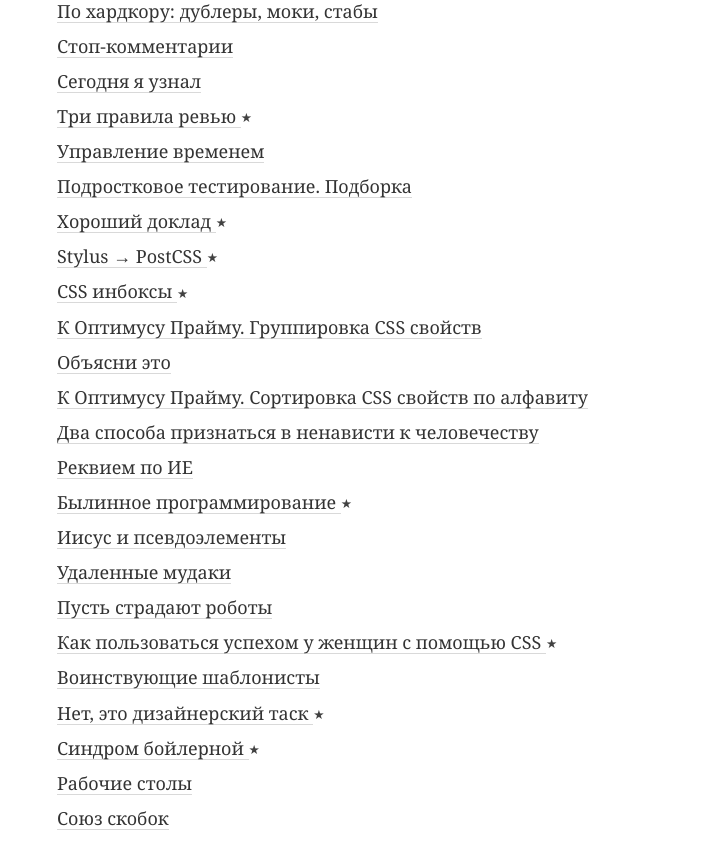
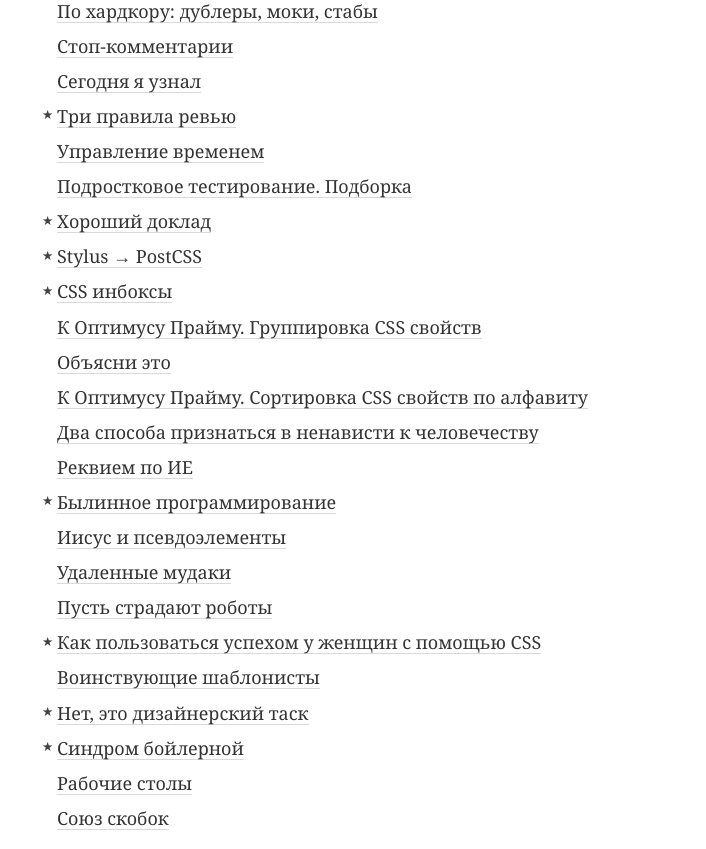
Before and after one commit to vast/vast.github.io, a Jekyll site: the page built from index.html, in a window 1280 px wide. Shown: the part 383-1232 px from the top of the page, without its empty margins (15-721 px from the left). Built offline with Jekyll 4.4.1, drawn with Linux system fonts in a browser that asks for light colours.

Commit message:
move stars to the left

```diff
--- a/_sass/modules/_blog.scss
+++ b/_sass/modules/_blog.scss
@@ -11,10 +11,15 @@
     padding-left: 0;
   }
 
-  .favorite:after {
+  .favorite:before {
+    display: inline-block;
     content: '★';
+    position: absolute;
+    width: 1.5em;
+    margin-left: -1.5em;
+    margin-top: .27em;
     color: #414141;
     font-size: .7em;
-    vertical-align: middle;
+    text-align: center;
   }
 }
```
